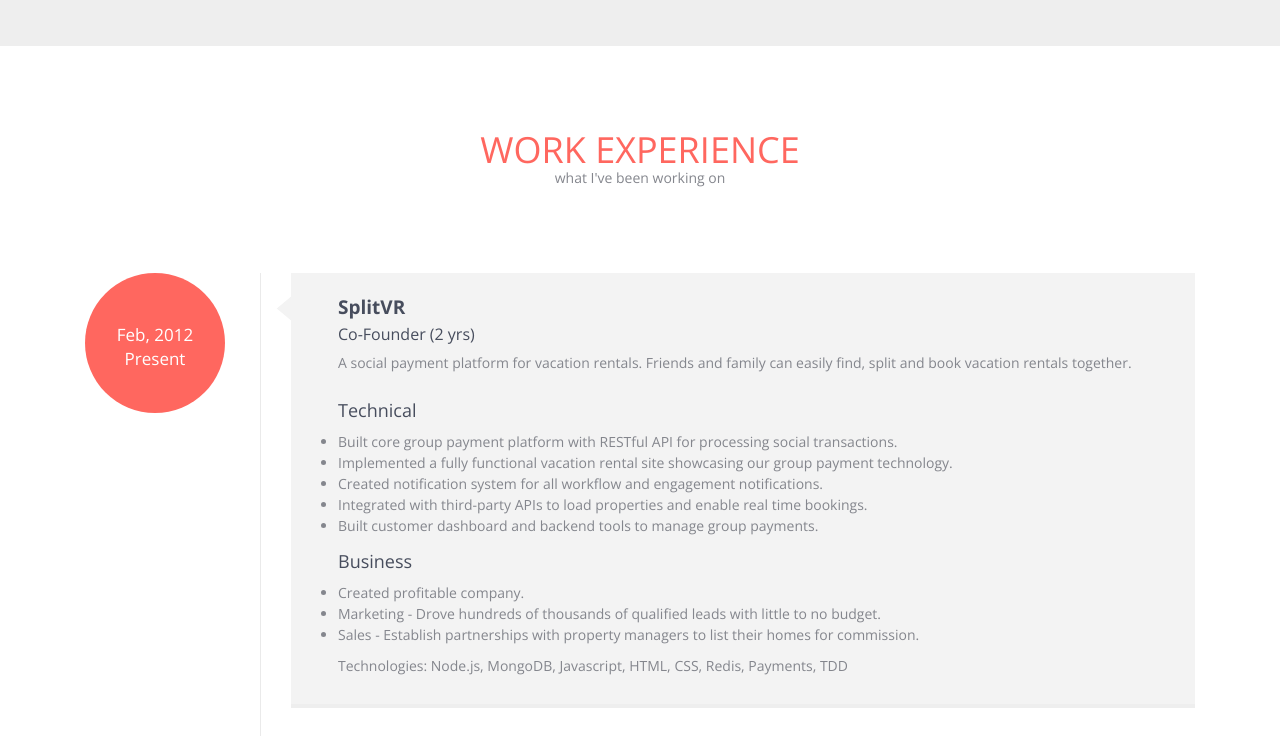
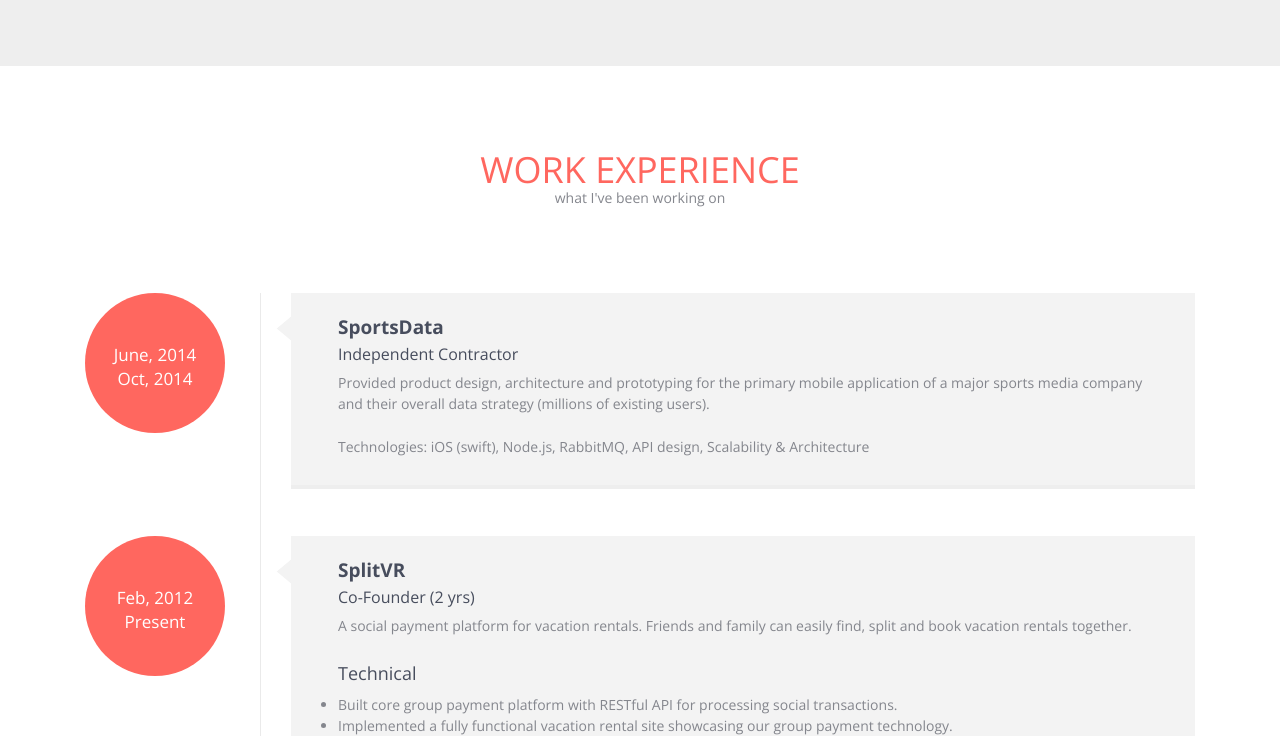
Before and after one commit to mikemoser/resume, a website: page index.html in a window 1280 px wide. Shown: the part 2805-3541 px from the top of the page. Drawn offline with nearby package versions, Linux system fonts and the light colour scheme.

Commit message:
updated with SportsData work;

```diff
--- a/index.html
+++ b/index.html
@@ -91,6 +91,7 @@
             <li>Sr. Architect of a web application with 2 million plus unique visits per day, logging billions of events</li>
             <li>Managed a team of 30+ amazing engineers as Director of Engineering at Vertigo</li>
             <li>Made Gizmodo's “Best iPhone Apps” for <a href="https://itunes.apple.com/us/app/nbc-sports-talk/id407853742?mt=8">NBC Sports Talk</a></li>
+            <li>Organizer of MEAN SF Developers Meetup (<a href="https://www.youtube.com/watch?v=AEE7DY2AYvI">Live coding end-to-end talk</a>)</li>
           </ul>
           <a href="/mike-moser-resume" class="bntDownload">Download Printable Resume</a> </div>
         <div class=" col-xs-12 col-sm-12 col-md-4 col-lg-4 col-md-offset-1 col-lg-offset-1 proPic"> <img src="/images/profile.jpg" alt="" class="img-circle topmar"> </div>
@@ -187,6 +188,21 @@
       <div class="heading">
         <h2>Work Experience</h2>
         <p>what I've been working on</p>
+      </div>
+      <div class="row workDetails">
+        <div class="col-xs-12 col-sm-3 col-md-2 col-lg-2">
+          <div class="workYear">June, 2014<br>
+            Oct, 2014</div>
+        </div>
+        <div class="col-xs-12 col-sm-9 col-md-10 col-lg-10 rightArea">
+          <div class="arrowpart"></div>
+          <div class="exCon">
+            <h4>SportsData</h4>
+            <h5>Independent Contractor</h5>
+            <p>Provided product design, architecture and prototyping for the primary mobile application of a major sports media company and their overall data strategy (millions of existing users).</p>
+            <p>Technologies: iOS (swift), Node.js, RabbitMQ, API design, Scalability & Architecture</p>
+          </div>
+        </div>
       </div>
       <div class="row workDetails">
         <div class="col-xs-12 col-sm-3 col-md-2 col-lg-2">
```
Also changed, not shown: 1 other file.
